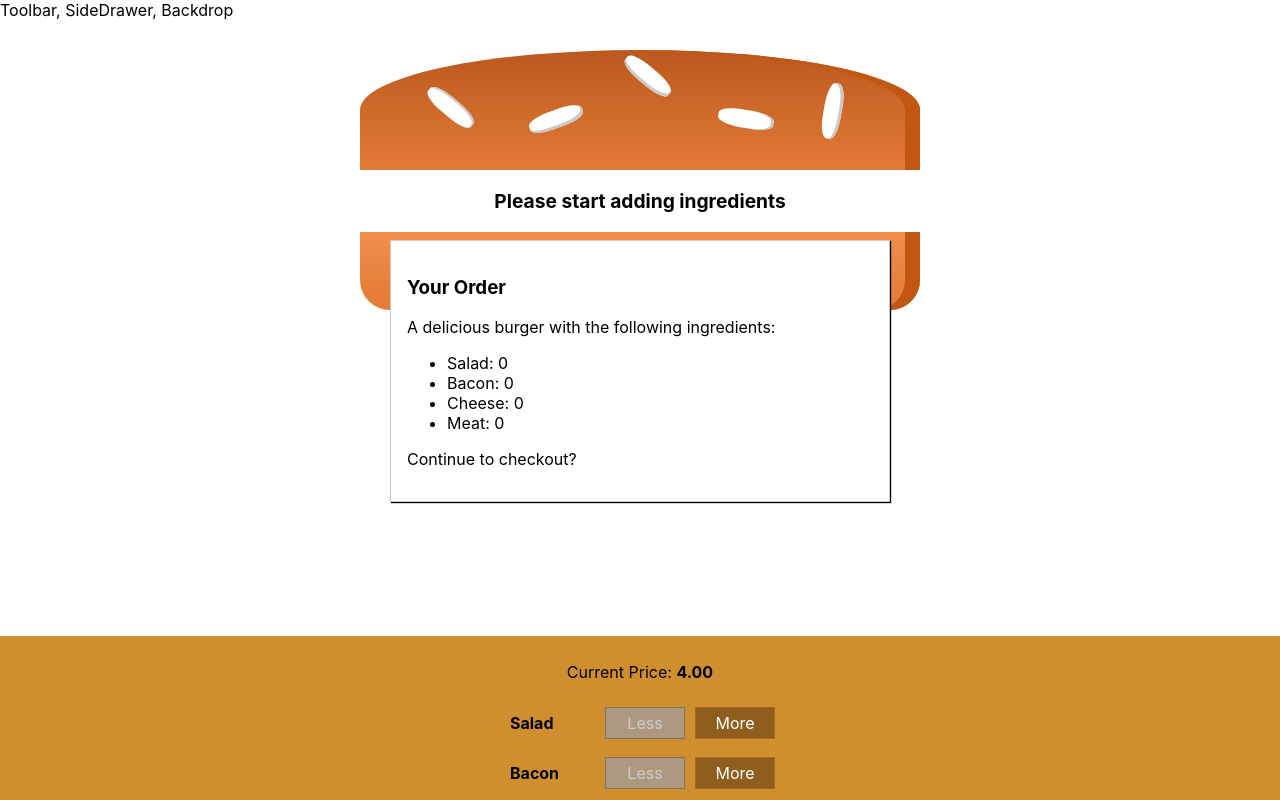
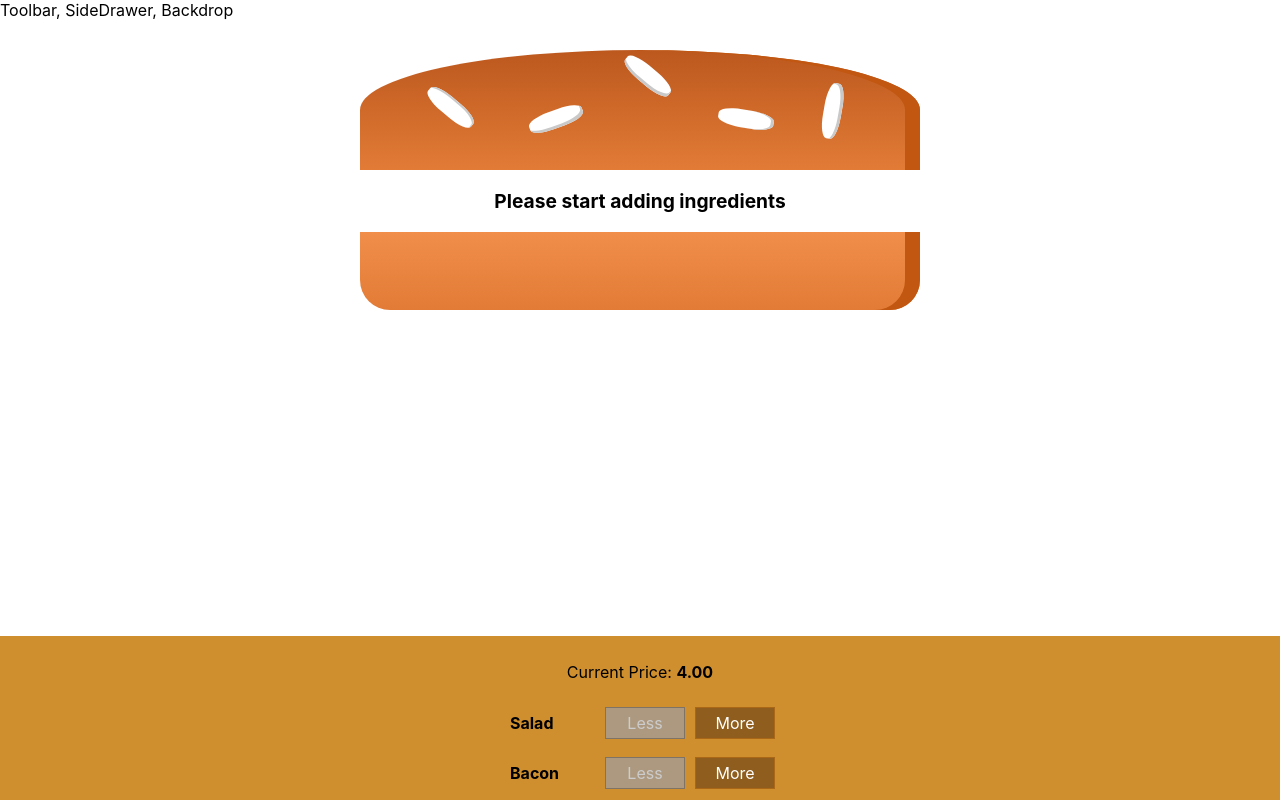
Before and after one commit to arjun-khanduri/burger-builder, a React app: page / in a window 1280 px wide. Shown: the top 800 px of the page. Built offline with nearby package versions, Linux system fonts and the light colour scheme.

Commit message:
Styled the modal to be hidden by default

```diff
--- a/src/components/Burger/BuildControls/BuildControls.js
+++ b/src/components/Burger/BuildControls/BuildControls.js
@@ -24,7 +24,8 @@
         ))}
         <button
             disabled={!props.purchasable}
-            className="OrderButton">
+            className="OrderButton"
+            onClick={props.ordered}>
             Order Now
         </button>
     </div>
--- a/src/components/UI/Modal/Modal.js
+++ b/src/components/UI/Modal/Modal.js
@@ -2,7 +2,13 @@
 import './Modal.css';
 
 const modal = (props) => (
-    <div className="Modal">
+    <div
+        style={{
+            transform: props.show ? 'translateY(0)' : 'translateY(-100vh)',
+            opacity: props.show ? '1' : '0'
+        }}
+        className="Modal"
+    >
         {props.children}
     </div>
 
--- a/src/containers/BurgerBuilder/BurgerBuilder.js
+++ b/src/containers/BurgerBuilder/BurgerBuilder.js
@@ -21,7 +21,8 @@
             meat: 0
         },
         totalPrice: 4,
-        purchasable: false
+        purchasable: false,
+        purchasing: false
     }
 
     updatePurchaseState = (ingredients) => {
@@ -64,6 +65,11 @@
         this.setState({ totalPrice: newPrice, ingredients: updatedIngredients });
         this.updatePurchaseState(updatedIngredients);
     }
+
+    purchaseHandler = () => {
+        this.setState({ purchasing: true })
+    }
+
     render() {
         const disabledInfo = {
             ...this.state.ingredients
@@ -73,7 +79,7 @@
         }
         return (
             <Aux>
-                <Modal>
+                <Modal show={this.state.purchasing}>
                     <OrderSummary ingredients={this.state.ingredients} />
                 </Modal>
                 <Burger ingredients={this.state.ingredients} />
@@ -82,6 +88,7 @@
                     ingredientRemoved={this.removeIngredientHandler}
                     disabled={disabledInfo}
                     price={this.state.totalPrice}
+                    ordered={this.purchaseHandler}
                     purchasable={this.state.purchasable}
                 />
             </Aux>
```
